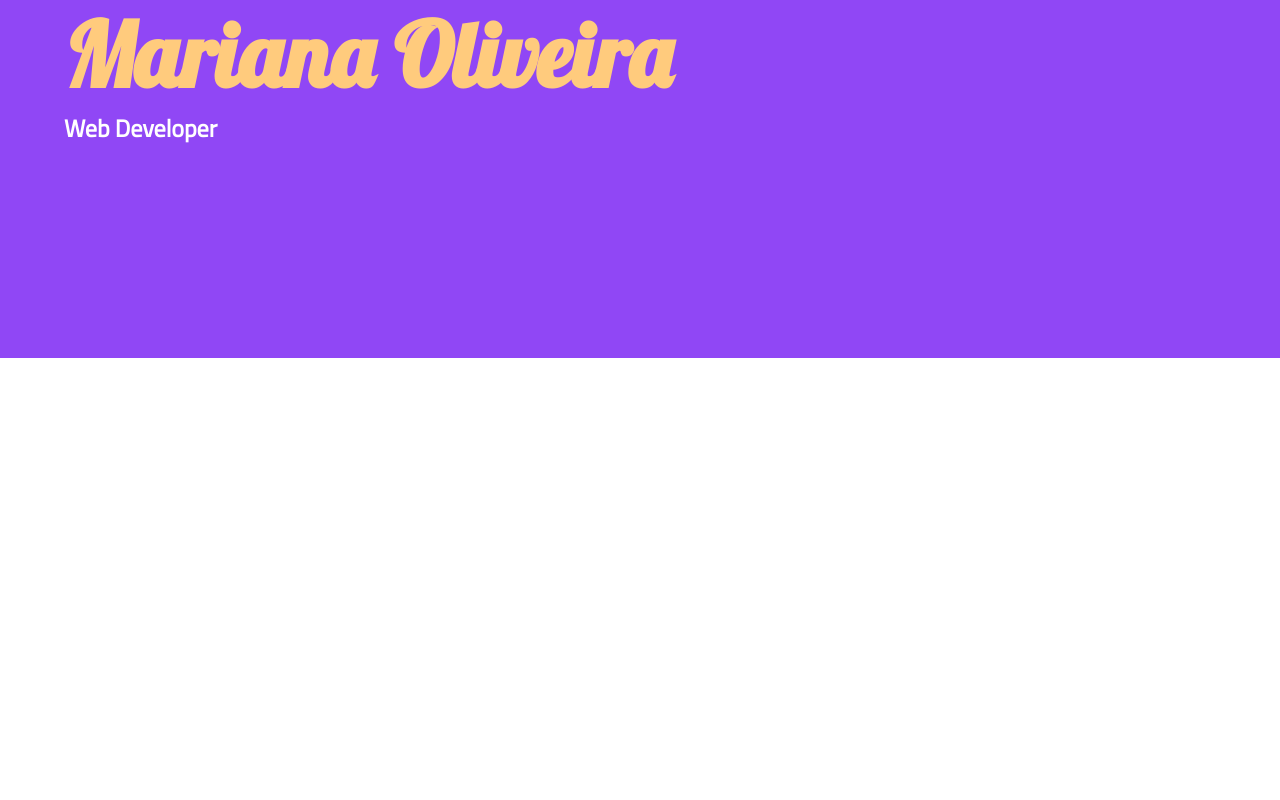
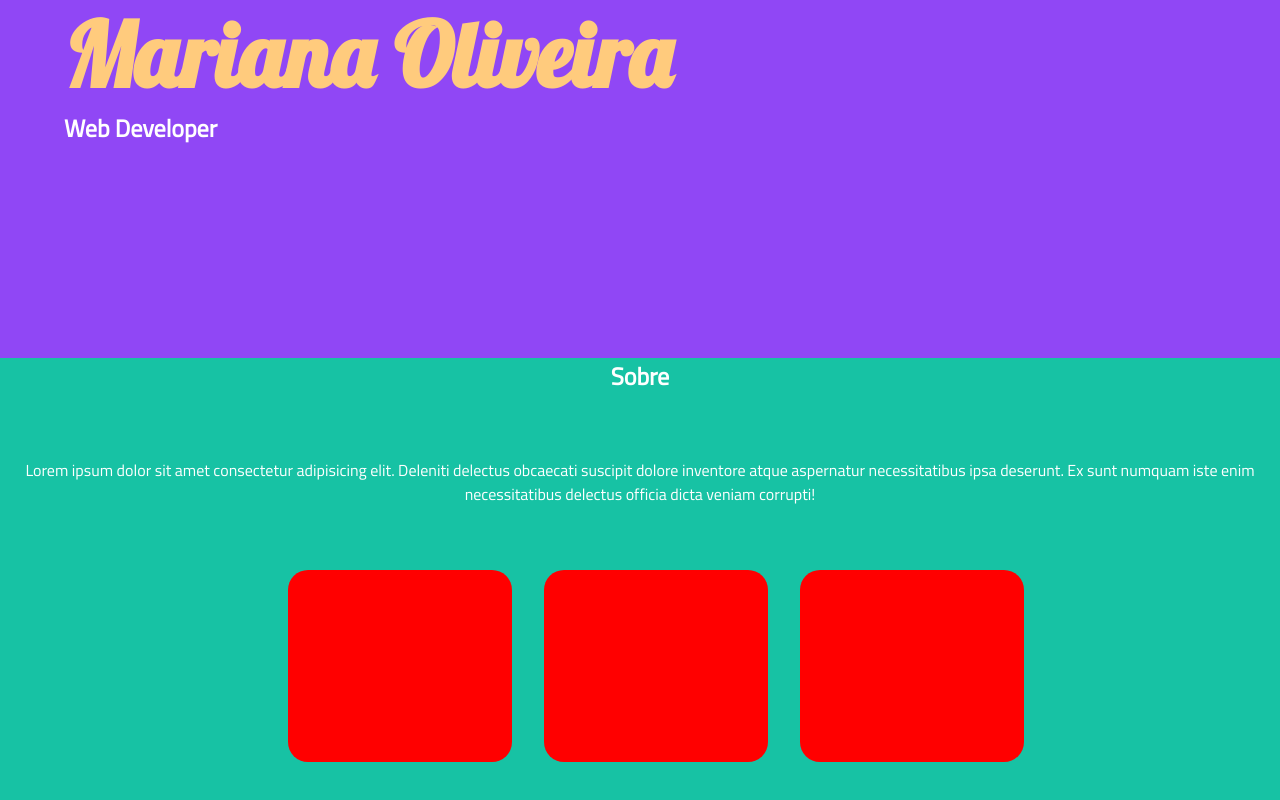
Before and after one commit to marioli99/desafio-mod3, a React (Create React App) app: page / in a window 1280 px wide. Shown: the part 216-1016 px from the top of the page. Before the commit the page ends 800 px from the top, so only its background shows below. Built offline with nearby package versions, Linux system fonts and the light colour scheme.

Commit message:
Adicionando Sobre

```diff
--- a/src/App.jsx
+++ b/src/App.jsx
@@ -1,6 +1,7 @@
 import React from "react";
 import Banner from "./components/Banner/Banner";
 import Nav from "./components/Navigation/Nav";
+import Sobre from "./components/Sobre/Sobre";
 import { createGlobalStyle } from "styled-components";
 
 const GlobalStyle = createGlobalStyle`
@@ -17,7 +18,7 @@ function App() {
       <GlobalStyle/>
       <Nav/>
       <Banner/>
-
+      <Sobre/>
     </div>
   );
 }
--- /dev/null
+++ b/src/components/Cards/Card.jsx
@@ -0,0 +1,12 @@
+import React from "react";
+import { CardBackground, ContainerCard } from "./CardStyle";
+export default function Card () {
+    return (
+        <ContainerCard>
+            <CardBackground></CardBackground>
+            <CardBackground></CardBackground>
+            <CardBackground></CardBackground>
+
+        </ContainerCard>
+    )
+}
--- /dev/null
+++ b/src/components/Cards/CardStyle.js
@@ -0,0 +1,15 @@
+import styled from "styled-components";
+
+export const CardBackground = styled.div`
+  background-color: red;
+  height: 12rem;
+  width: 14rem;
+  border-radius: 20px;
+  margin-left: 2rem;
+`;
+export const ContainerCard = styled.div`
+  display: flex;
+  flex-wrap: wrap;
+  align-items: center;
+  justify-content: center;
+`;
--- /dev/null
+++ b/src/components/Sobre/Sobre.jsx
@@ -0,0 +1,15 @@
+import React from "react";
+import { ContainerSobre, Cards } from "./SobreStyle";
+import Card from "../Cards/Card";
+
+export default function Sobre () {
+    return (
+        <ContainerSobre>
+            <h2>Sobre</h2>
+            <p>Lorem ipsum dolor sit amet consectetur adipisicing elit. Deleniti delectus obcaecati suscipit dolore inventore atque aspernatur necessitatibus ipsa deserunt. Ex sunt numquam iste enim necessitatibus delectus officia dicta veniam corrupti!</p>
+
+            <Cards><Card/></Cards>
+
+        </ContainerSobre>
+    )
+}
--- /dev/null
+++ b/src/components/Sobre/SobreStyle.js
@@ -0,0 +1,21 @@
+import styled from "styled-components";
+
+export const ContainerSobre = styled.div`
+  background-color: #17c2a4;
+  height: 45vw;
+  text-align: center;
+  color: white;
+
+  h2 {
+    font-family: "Titillium Web", sans-serif;
+    font-weight: bold;
+    margin-bottom: 5%;
+  }
+  p {
+    font-family: "Titillium Web", sans-serif;
+    font-weight: 500;
+    margin-bottom: 5%;
+  }
+`;
+
+export const Cards = styled.div``;
```
